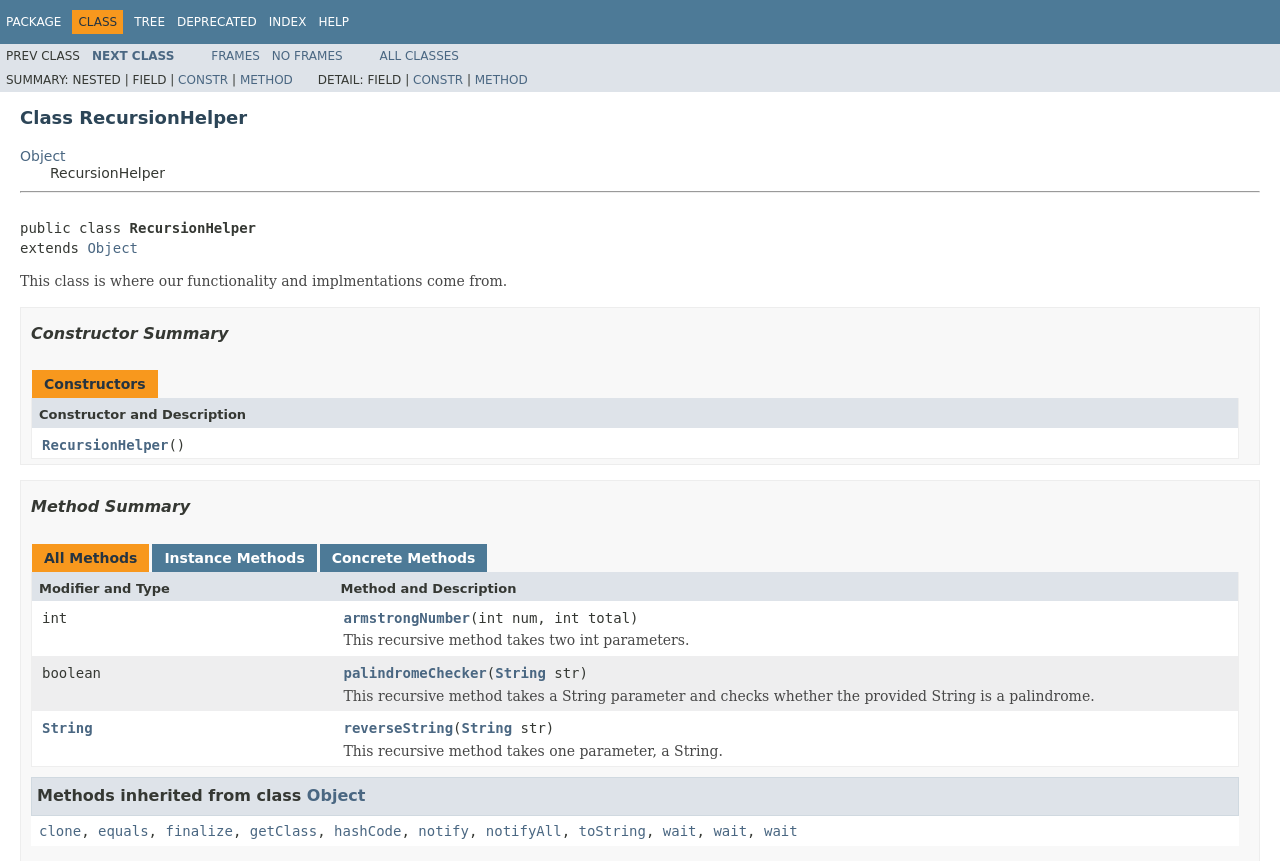
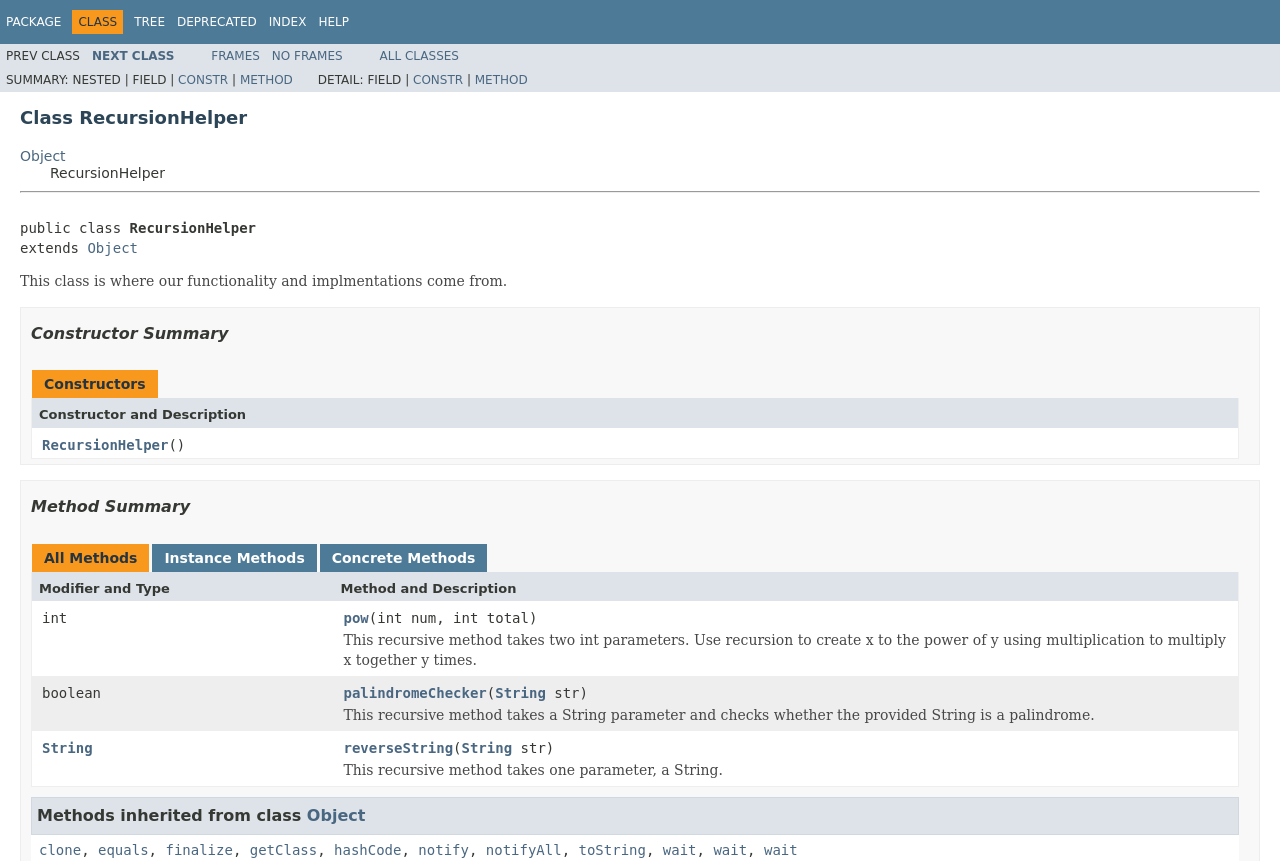
Before and after one commit to CSU-CS162/Lab10Recursion, a plain HTML site: page docs/RecursionHelper.html in a window 1280 px wide. Shown: the top 861 px of the page. Drawn offline with Linux system fonts and the light colour scheme; a web font is replaced by a local one.

Commit message:
Update RecursionHelper.html

```diff
--- a/docs/RecursionHelper.html
+++ b/docs/RecursionHelper.html
@@ -146,9 +146,9 @@ extends <a href="https://docs.oracle.com/javase/8/docs/api/java/lang/Object.html
 </tr>
 <tr id="i0" class="altColor">
 <td class="colFirst"><code>int</code></td>
-<td class="colLast"><code><span class="memberNameLink"><a href="RecursionHelper.html#armstrongNumber-int-int-">armstrongNumber</a></span>(int&nbsp;num,
+<td class="colLast"><code><span class="memberNameLink"><a href="RecursionHelper.html#pow-int-int-">pow</a></span>(int&nbsp;num,
                int&nbsp;total)</code>
-<div class="block">This recursive method takes two int parameters.</div>
+<div class="block">This recursive method takes two int parameters. Use recursion to create x to the power of y using multiplication to multiply x together y times.</div>
 </td>
 </tr>
 <tr id="i1" class="rowColor">
```
